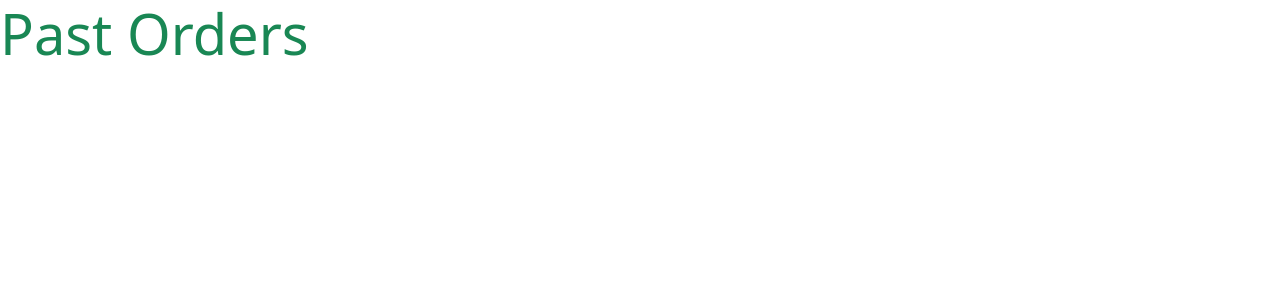
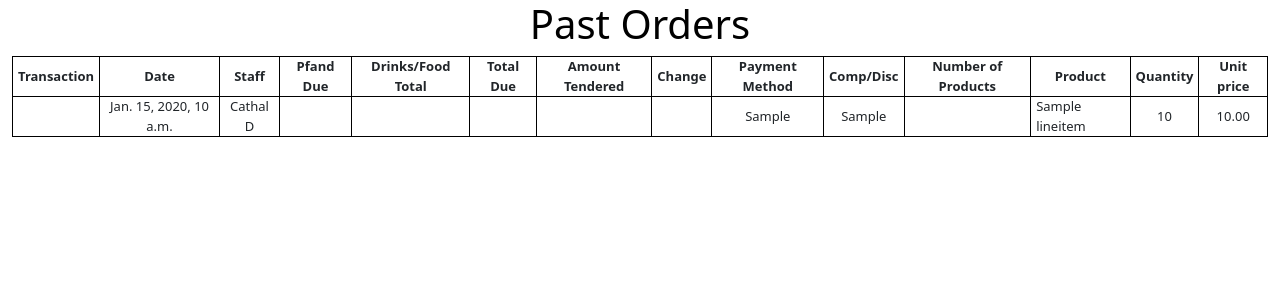
Before and after one commit to CathalDolan/IPUHAEL_EPOS, a Django app: page /past_orders in a window 1280 px wide. Shown: the top 300 px of the page. Run offline with Django 4.2, Linux system fonts and the light colour scheme; data comes from the database, SQL or seed files in the repository; tables that the repository leaves empty hold one stand-in row (values such as "Sample post").

Commit message:
Started functionality for past orders

```diff
--- /dev/null
+++ b/index/static/css/past_orders.css
@@ -0,0 +1,26 @@
+h1 {
+    color:#000;
+    text-align: center;;
+}
+
+th, tr {
+    text-align: center;
+}
+
+th, td {
+    padding: 0 5px;
+    font-size: small;
+}
+
+table {
+    margin: auto;
+}
+
+.left-align {
+    text-align: left;
+}
+
+table, th, td {
+  border: 1px solid black;
+  border-collapse: collapse;
+}
--- a/index/templates/index/index.html
+++ b/index/templates/index/index.html
@@ -678,9 +678,9 @@
             {% endif %}
             <!-- Previous Orders Button -->
             <div class="col-2">
-                <button class="btn previous_orders_button">
+                <a href="{% url 'past_orders' %}"><button class="btn previous_orders_button">
                     Previous Orders
-                </button>
+                </button></a>
             </div>
             <!-- Reports Button -->
              {% if request.user.is_superuser %}
--- a/index/templates/index/past_orders.html
+++ b/index/templates/index/past_orders.html
@@ -1,6 +1,60 @@
 {% extends "base.html" %}
 {% load static %}
+{% block extra_css %}
+<!-- dc CSS -->
+<!-- <link rel="stylesheet" href="https://cdnjs.cloudflare.com/ajax/libs/dc/2.1.8/dc.min.css" type="text/css" /> -->
+<!--My CSS stylesheet-->
+<link rel="stylesheet" href="{% static 'css/past_orders.css' %}">
+{% endblock %}
+{% block content %}
+<div class="container-fluid">
+    <div class="row">
+        <div class="col">
+            <h1 class="">Past Orders</h1>
+        </div>
+    </div>
+    <div class="row">
+        <div class="col">
+            <table>
+                <tr>
+                    <th>Transaction</th>
+                    <th>Date</th>
+                    <th>Staff</th>
+                    <th>Pfand Due</th>
+                    <th>Drinks/Food Total</th>
+                    <th>Total Due</th>
+                    <th>Amount Tendered</th>
+                    <th>Change </th>
+                    <th>Payment Method</th>
+                    <th>Comp/Disc</th>
+                    <th>Number  of Products</th>
+                    <th>Product</th>
+                    <th>Quantity</th>
+                    <th>Unit price</th>
+                </tr>
+                {% for order in orders %}
+                <tr>
+                    <td>{{ order.grand_totals.id }}</td>
+                    <td>{{ order.order_date_li }}</td>
+                    <td>{{ order.staff_member }}</td>
+                    <td>{{ order.grand_totals.pfand_total }}</td>
+                    <td>{{ order.grand_totals.drinks_food_total }}</td>
+                    <td>{{ order.grand_totals.total_due }}</td>
+                    <td>{{ order.grand_totals.tendered_amount }}</td>
+                    <td>{{ order.grand_totals.change_due }}</td>
+                    <td>{{ order.payment_method }}</td>
+                    <td>{{ order.discount }}</td>
+                    <td>{{ order.grand_totals.number_of_products }}</td>
+                    <td class="left-align">{{ order.name }}</td>
+                    <td>{{ order.quantity }}</td>
+                    <td>{{ order.price_unit }}</td>
+                </tr>
+                {% endfor %}
+            </table>
+        </div>
+    </div>
+</div>
 
-{% block content %}
-    <h1 class="display-4 text-success">Past Orders</h1>
+
+
 {% endblock %}
--- a/index/views.py
+++ b/index/views.py
@@ -175,7 +175,12 @@ def index(request):
 
 def past_orders(request):
     """ A view to return the past orders page """
-    return render(request, 'index/past_orders.html')
+    orders = LineItem.objects.all().order_by('-order_date_li')
+    context = {
+        'orders': orders,
+    }
+    template = 'index/past_orders.html'
+    return render(request, template, context)
 
 
 def takings(request):
```
